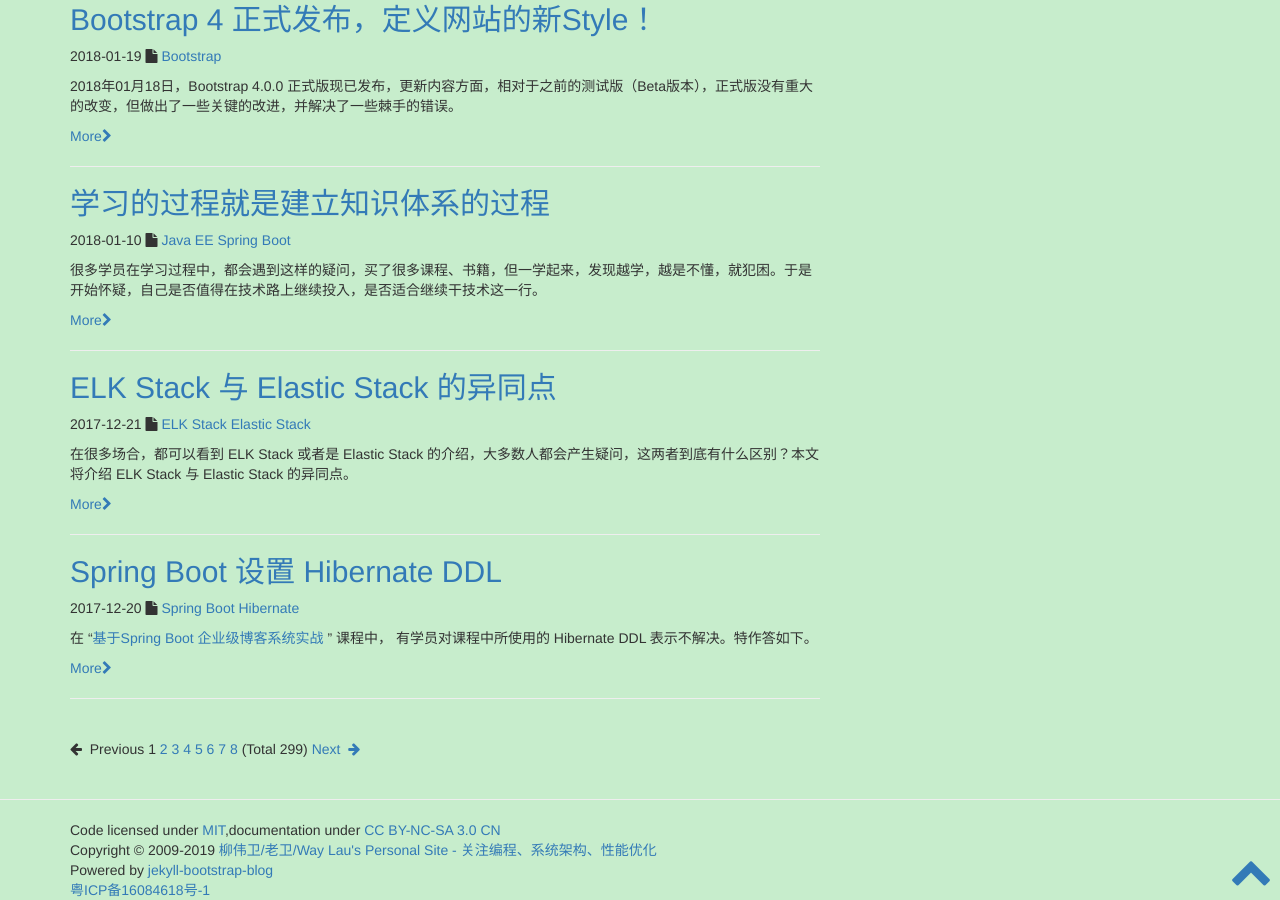
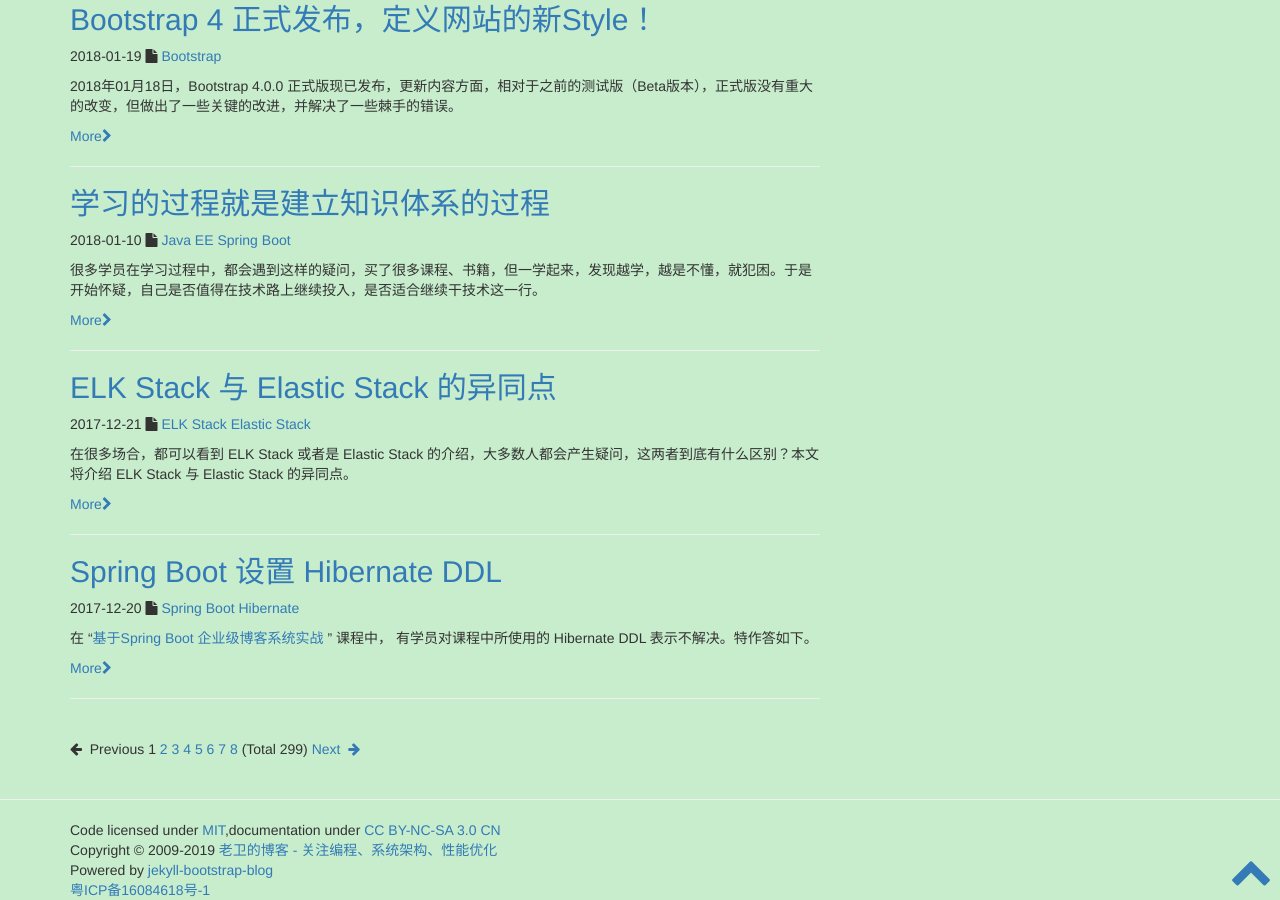
Before and after one commit to waylau/waylau.github.io, a Jekyll site: the page built from index.html, in a window 1280 px wide and 900 px high, scrolled down 6933 px. Built offline with Jekyll 4.4.1, drawn with Linux system fonts in a browser that asks for light colours; the list of posts is cut into pages by our own code; comment, search, counter and statistics services are not loaded; some of the changed text lies outside the part shown.

Commit message:
fixed title

```diff
--- a/_config.yml
+++ b/_config.yml
@@ -1,9 +1,9 @@
 # Site settings
-title: 柳伟卫/老卫/Way Lau's Personal Site - 关注编程、系统架构、性能优化
-name: 柳伟卫/老卫/Way Lau's Personal Site
+title: 老卫的博客 - 关注编程、系统架构、性能优化
+name: 老卫的博客
 url: "https://waylau.com"
 email: waylau521@gmail.com
-description: 柳伟卫/老卫/Way Lau's Personal Site - 关注编程、系统架构、性能优化 | waylau.com
+description: 老卫的博客 - 关注编程、系统架构、性能优化 | waylau.com
 baseurl: "" # the subpath of your site, e.g. /blog/
 twitter_username: waylau521  # Twitter ID
 github_username:  waylau # Github ID
```
